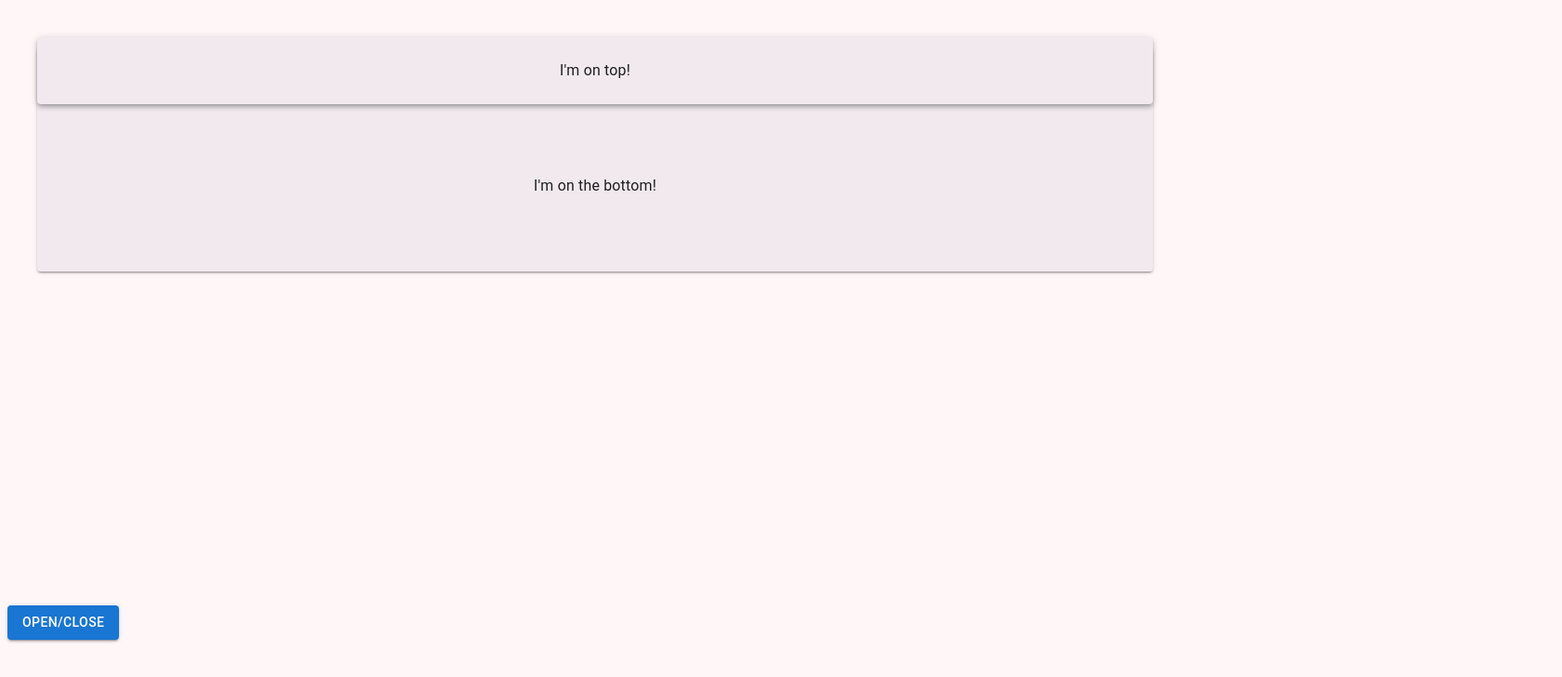
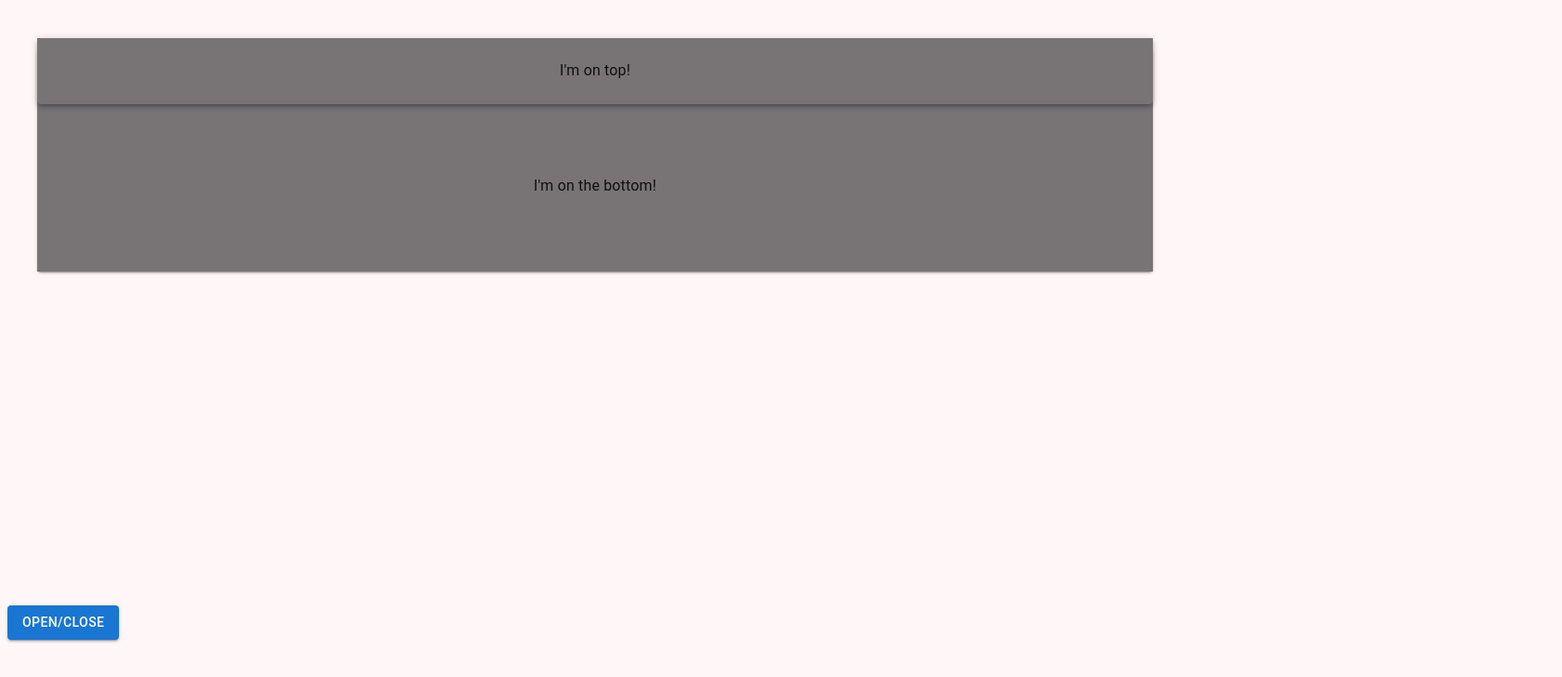
Before and after one commit to eclectic-kitty/react-mui-experiments, a React (Create React App) app: page / in a window 1280 px wide. Shown: the top 728 px of the page at 93% size, 1680 px wide, since content can reach past the window. Built offline with nearby package versions, Linux system fonts and the light colour scheme.

Commit message:
Fixed Slide direction, uncommented Backdrop

```diff
--- a/src/App.js
+++ b/src/App.js
@@ -81,7 +81,7 @@ const App = () => {
             <Typography>I'm on the bottom!</Typography>
           </Paper>
         </Grid>
-        {/* <Backdrop
+        <Backdrop
           open={true}
           slotProps={{ root: { backgroundColor: "rgba(201, 102, 240, 1)" } }}
           sx={{
@@ -91,10 +91,10 @@ const App = () => {
             top: -311,
             zIndex: 10,
           }}
-        > */}
+        >
           <Slide
             in={drawerOpen}
-          direction="right"
+            direction="left"
             //container={contRef.current}
             sx={{ width: "100%", height: "100%" }}
           >
@@ -107,7 +107,7 @@ const App = () => {
               </Paper>
             </Grid>
           </Slide>
-        {/* </Backdrop> */}
+        </Backdrop>
       </Grid>
       <Button variant="contained" onClick={handleDrawer} sx={{ margin: 1 }}>
         open/close
```
Lines whose indentation alone changed are shown as unchanged.
